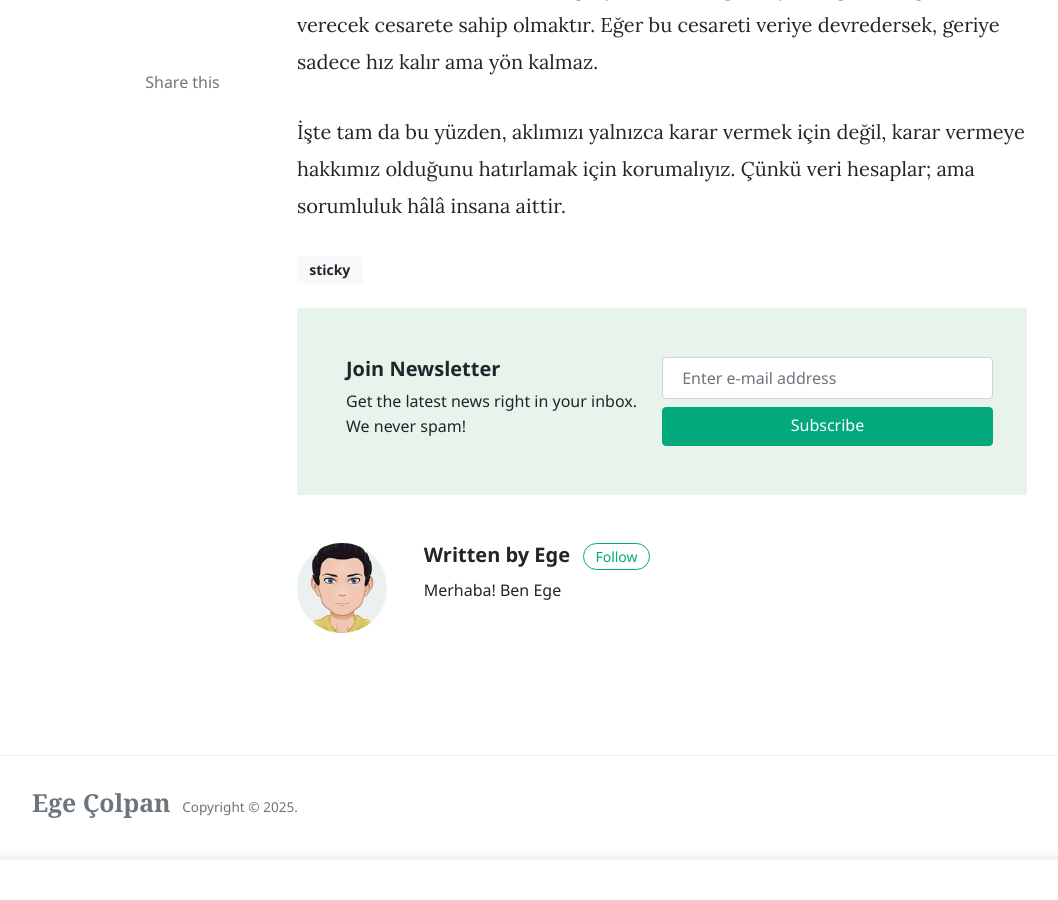
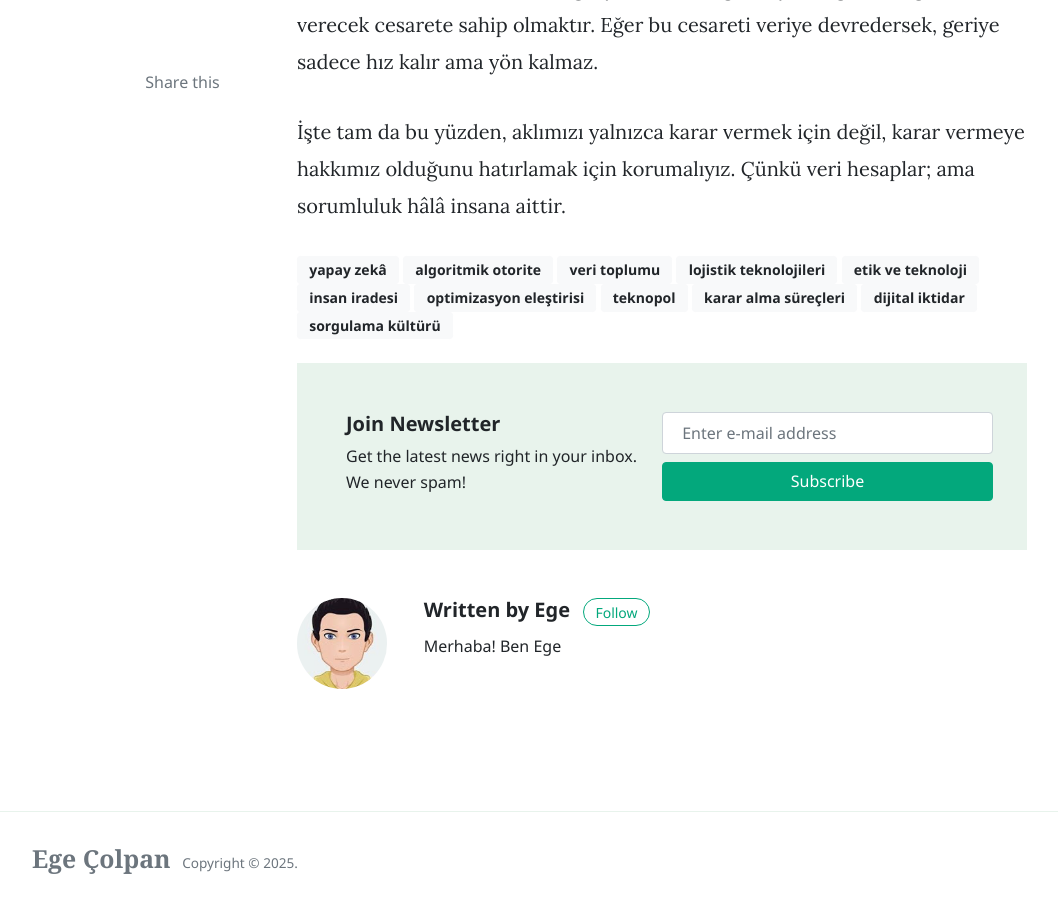
Before and after one commit to egecolpan/egecolpan.github.io, a Jekyll site: the page built from _posts/2025-05-09-charm-old-cities.md, in a window 1280 px wide and 900 px high, scrolled down 7572 px. Shown: the whole window, without its empty margins (73-1131 px from the left). Built offline with Jekyll 4.4.1, drawn with Linux system fonts in a browser that asks for light colours; nearby versions of some CDN libraries; comment, search, counter and statistics services are not loaded; before the commit the page ends 8422 px from its top, so only the background shows below that.

Commit message:
Update 2025-05-09-charm-old-cities.md

```diff
--- a/_posts/2025-05-09-charm-old-cities.md
+++ b/_posts/2025-05-09-charm-old-cities.md
@@ -2,9 +2,9 @@
 layout: post
 title:  "Sessiz Otoritenin Yükselişi"
 author: ege
-categories: [ Felsefe, Yapay Zeka, Sosyoloji ]
+categories: [ Felsefe, Yapay Zeka, Sosyoloji, Lojistik ]
 image: assets/images/Görsel.png
-tags: [sticky]
+tags: [yapay zekâ, algoritmik otorite, veri toplumu, lojistik teknolojileri, etik ve teknoloji, insan iradesi, optimizasyon eleştirisi, teknopol, karar alma süreçleri, dijital iktidar, sorgulama kültürü]
 ---
 
 Yapay zekanın geçmişi ve gelişimi çoğu zaman “zekanın evrimi” gibi sunulur. Oysa yapay zekâ dediğimiz olgu sunulduğundan çok daha farklı bir şekilde gelişmiştir. 1642’de Blaise Pascal’ın mekanik hesap makinesiyle başlayan süreç, 1837’de Ada Lovelace  ve Charles Babbage’ın programlanabilir makine hayaline; 1943’te McCulloch ve Pitts’in nöral ağ temellerine; ardından 1950’de Alan Turing’in meşhur testiyle makinenin düşünebilirliğine dair ilk kuramsal adımlara uzanır. İlk kez 1955’te “yapay zekâ” adını alan bu olgu, bugün üniversite derslerinden sürücüsüz araçlara, bütün bir lojistik sektörünün yeniden doğuşuna kadar hayatın her alanında görünüyor. Fakat bu devasa ilerlemeye rağmen, bu teknolojiler sanılanın aksine insan gibi “düşünen” değil, istatistiksel örüntüler üzerinden karar veren sistemlerdir. Öyle ki zekâdan çok, hesap gücünün tarihidir bu ve tam da bu noktada şu soruyu sormak gerekir:
```
